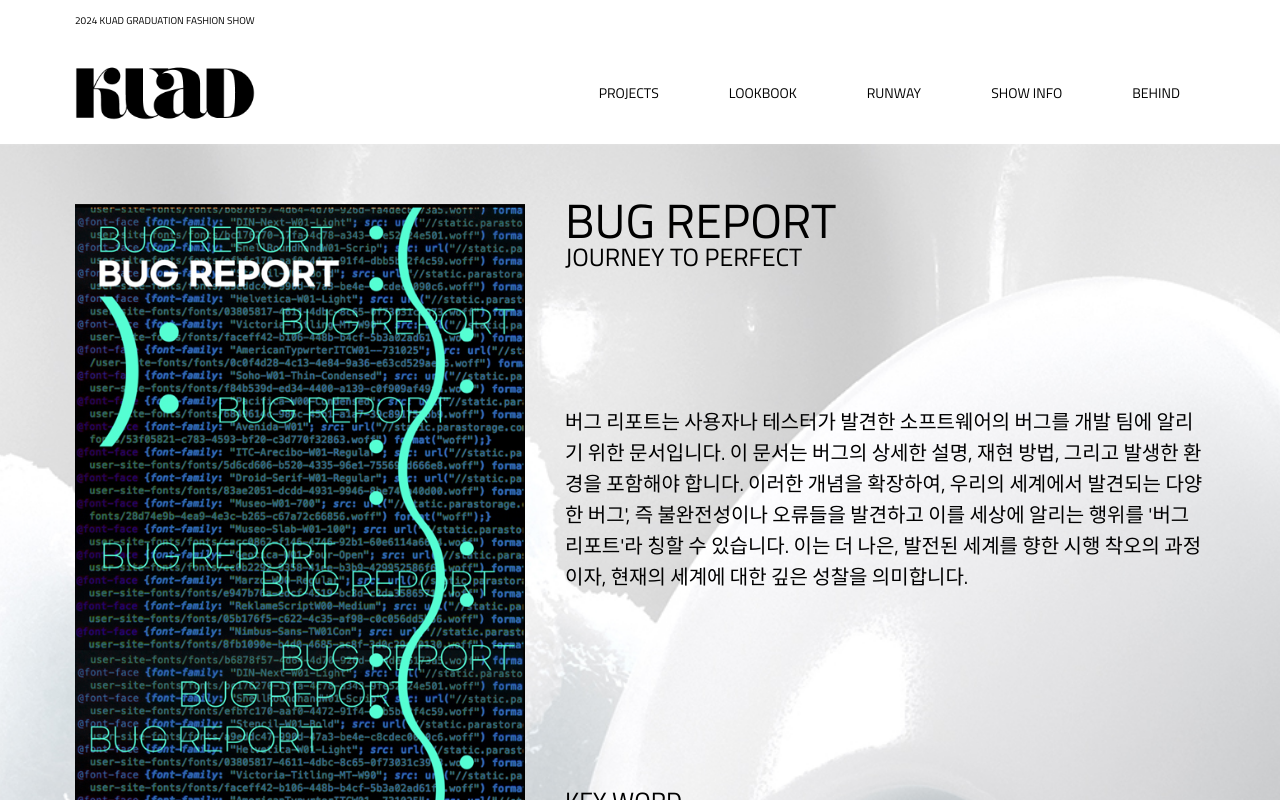
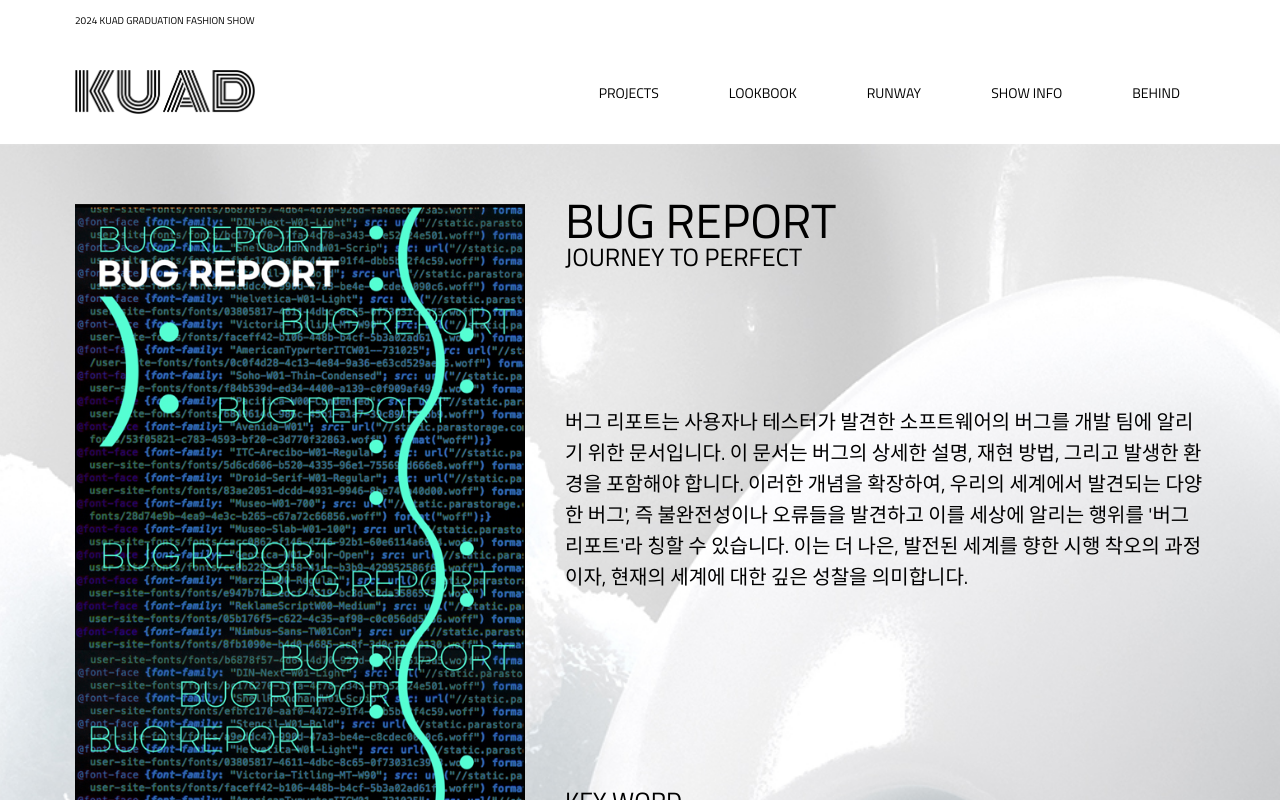
Before and after one commit to FASHION-ARCHIVE/fashion, a Vue app: page /bugreport in a window 1280 px wide. Shown: the top 800 px of the page. Built offline with nearby package versions, Linux system fonts and the light colour scheme.

Commit message:
수정 적용

```diff
--- a/src/components/Footer.vue
+++ b/src/components/Footer.vue
@@ -25,7 +25,7 @@
 
   <style scoped>
   footer {
-    background-color: #fff;
+    background-color: #ffffff;
     color: black;
     padding: 20px;
     display: flex;
--- a/src/components/TopCategory.vue
+++ b/src/components/TopCategory.vue
@@ -4,7 +4,7 @@
             <div class="menu2">
                 <div class="text-1">2024 KUAD GRADUATION FASHION SHOW</div>
                 <div class="top-menu">
-                    <router-link to="/" class="logo-link"><img class="logo" alt="logo" src="@/assets/images/kuad_logo.png"/></router-link>
+                    <router-link to="/" class="logo-link"><img class="logo" alt="logo" src="@/assets/images/KUAD-logo.png"/></router-link>
                     <div class="nav-links">
                         <router-link to="/team-list"><div class="top0">PROJECTS</div></router-link>
                         <router-link to="/team-brochuer"><div class="top1">LOOKBOOK</div></router-link>
--- a/src/views/HomeView.vue
+++ b/src/views/HomeView.vue
@@ -49,6 +49,7 @@ export default {
   display: flex;
   flex-direction: column;
   width: 100%;
+  margin-left: 100px;
   height: 100%;
   font-family: "Custom", Helvetica;
   justify-content: flex-start;
```
